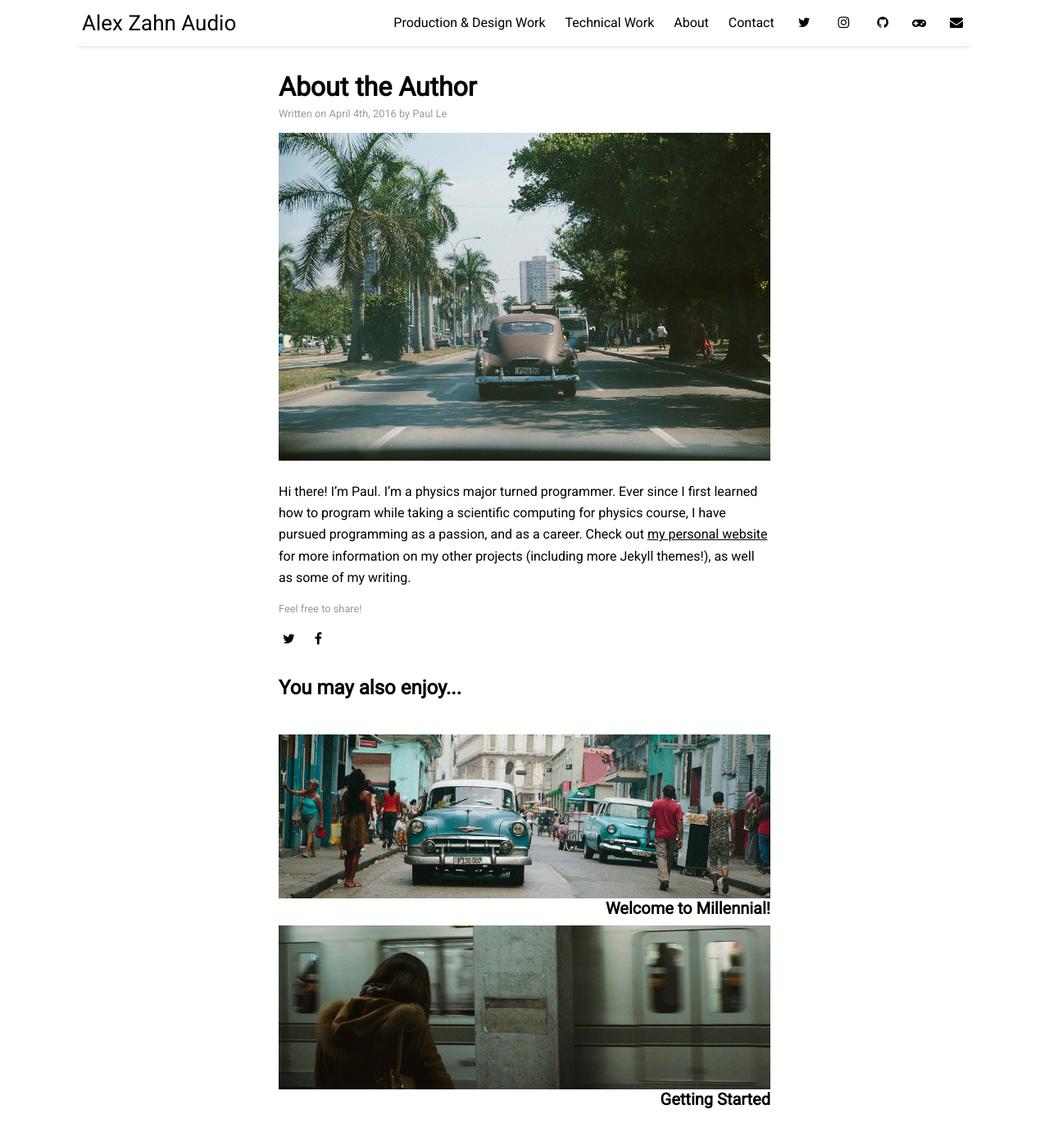
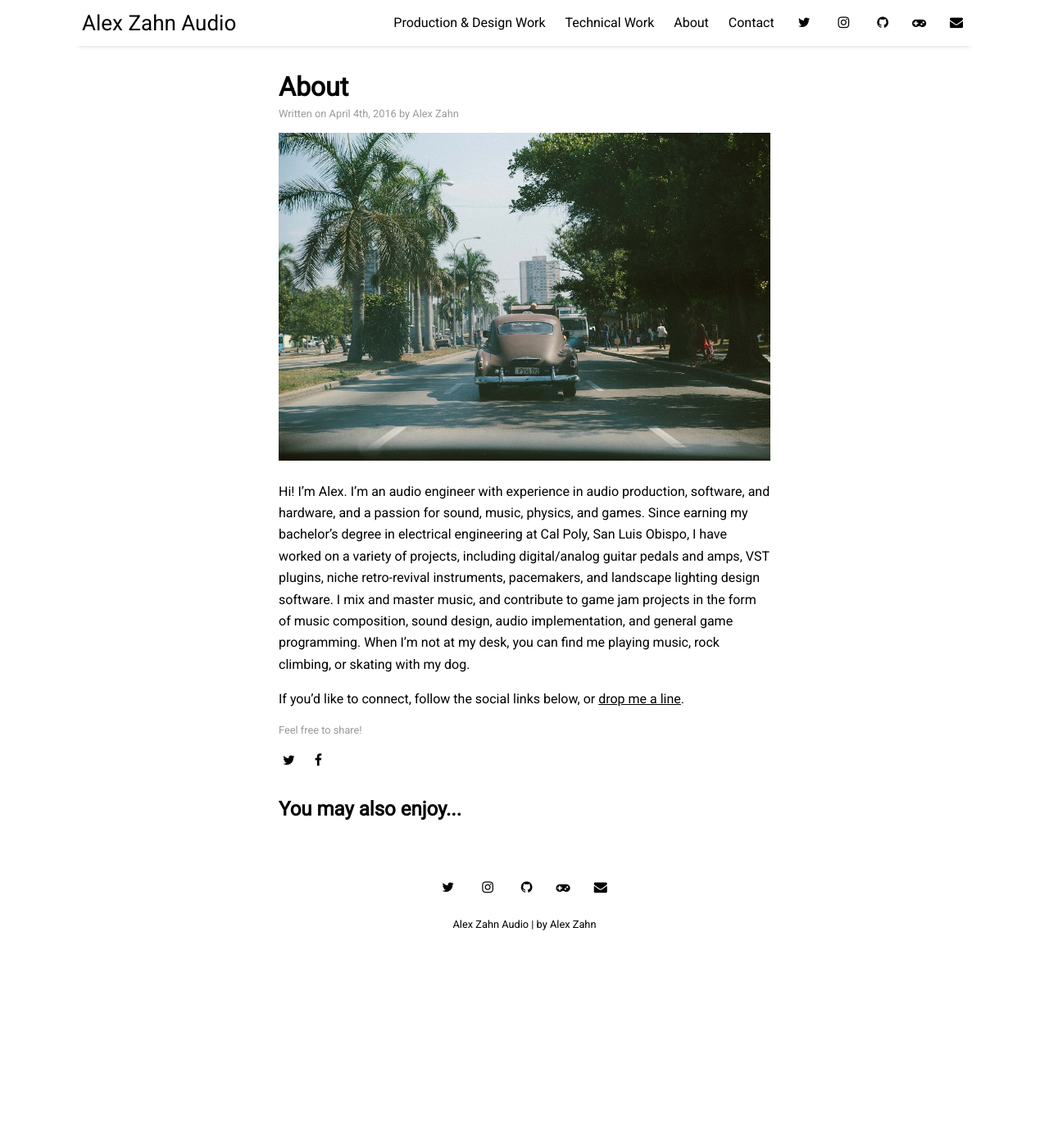
Before and after one commit to alexzahnaudio/alexzahnaudio.github.io, a Jekyll site: the page built from _posts/2016-04-04-about-the-author.md, in a window 1280 px wide and 1400 px high. Shown: the top 1392 px of the window at 82% size. Built offline with Jekyll 4.4.1, drawn with Linux system fonts in a browser that asks for light colours; nearby versions of some CDN libraries.

Commit message:
Update 2016-04-04-about-the-author.md

```diff
--- a/_posts/2016-04-04-about-the-author.md
+++ b/_posts/2016-04-04-about-the-author.md
@@ -1,10 +1,12 @@
 ---
 layout: post
-title: "About the Author"
-author: "Paul Le"
-categories: facts
-tags: [sample]
+title: "About"
+author: "Alex Zahn"
+categories: about
+tags: [about]
 image: cuba-2.jpg
 ---
 
-Hi there! I'm Paul. I’m a physics major turned programmer. Ever since I first learned how to program while taking a scientific computing for physics course, I have pursued programming as a passion, and as a career. Check out [my personal website](https://www.lenpaul.com/) for more information on my other projects (including more Jekyll themes!), as well as some of my writing.
+Hi! I'm Alex. I’m an audio engineer with experience in audio production, software, and hardware, and a passion for sound, music, physics, and games. Since earning my bachelor's degree in electrical engineering at Cal Poly, San Luis Obispo, I have worked on a variety of projects, including digital/analog guitar pedals and amps, VST plugins, niche retro-revival instruments, pacemakers, and landscape lighting design software. I mix and master music, and contribute to game jam projects in the form of music composition, sound design, audio implementation, and general game programming. When I'm not at my desk, you can find me playing music, rock climbing, or skating with my dog.
+
+If you'd like to connect, follow the social links below, or [drop me a line](mailto:alex@alexzahnaudio.com).
```
